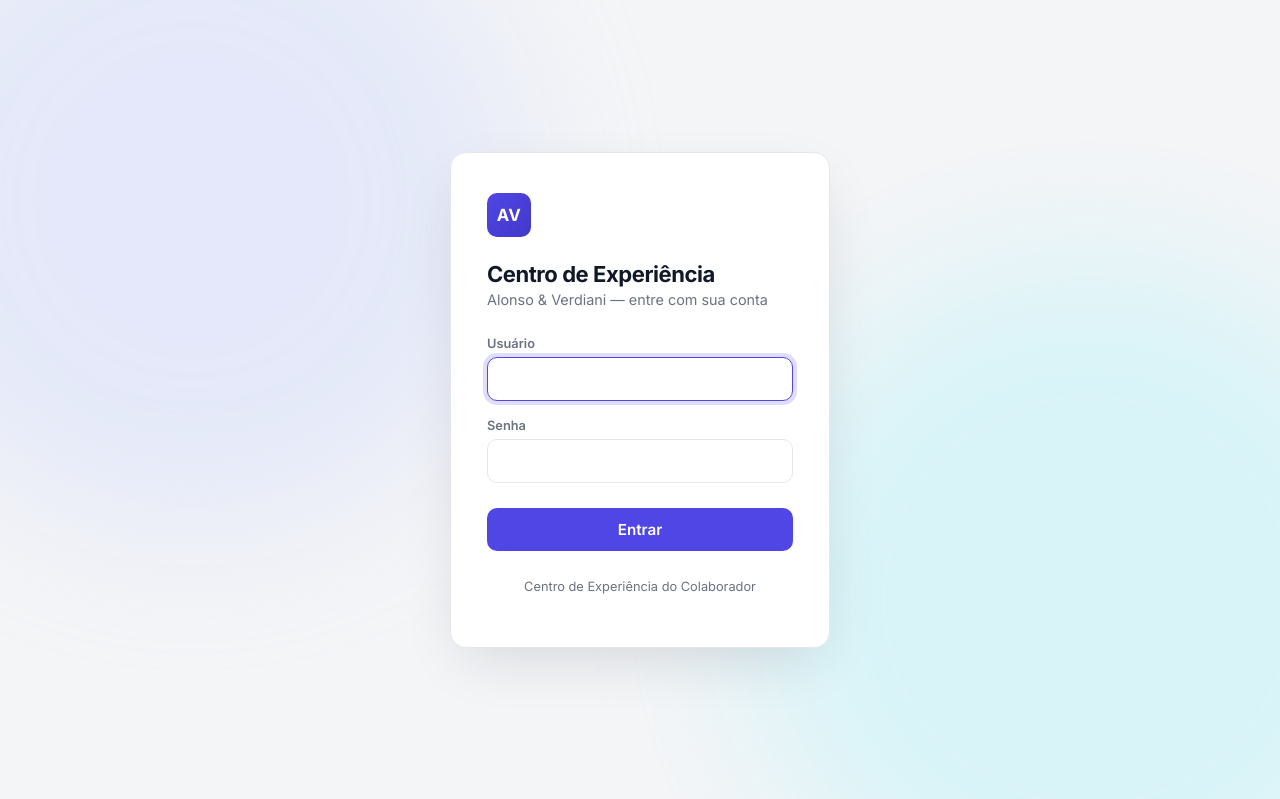
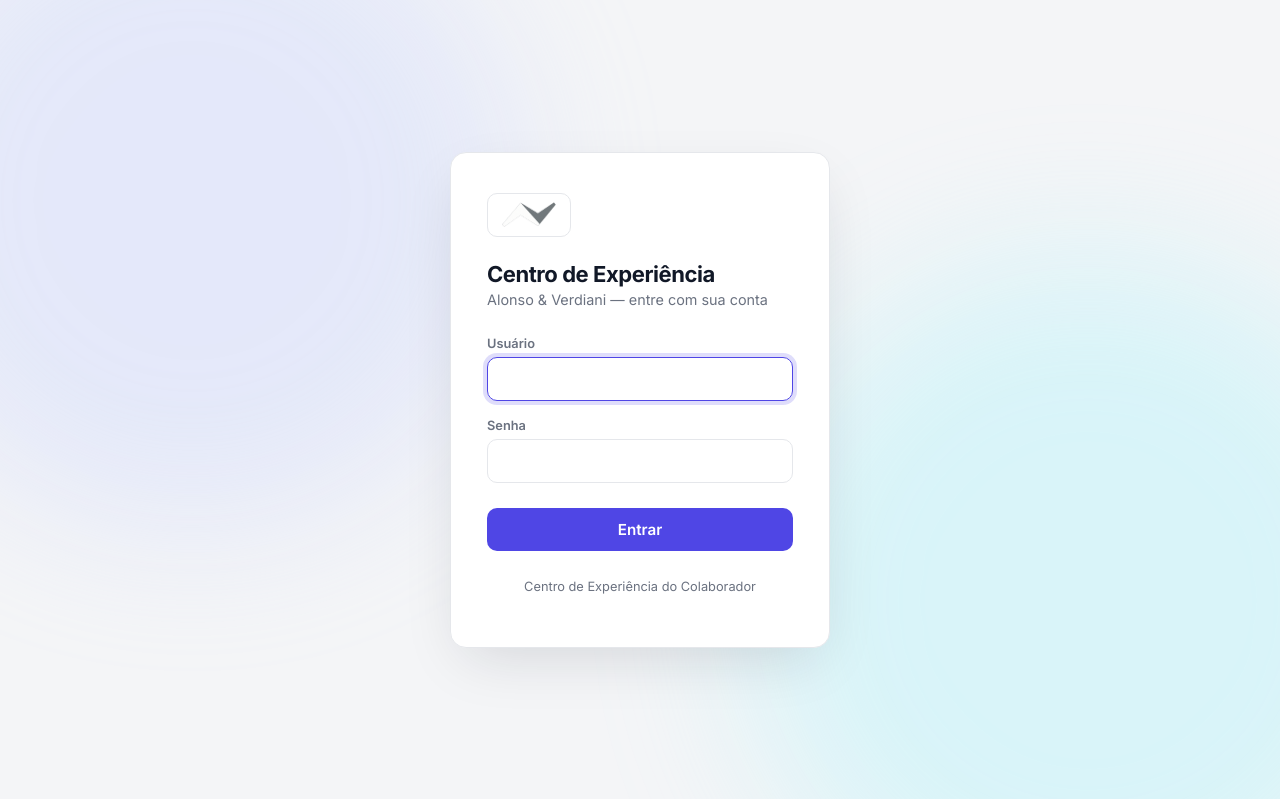
Before and after one commit to henrique-dalonso/CAAV, a FastAPI app: page /login in a window 1280 px wide; the page is wider, and only the part inside the window is pictured. Shown: the top 799 px of that part. Run offline with FastAPI, Linux system fonts and the light colour scheme.

Commit message:
Fundo em degrade unico (sem blobs) e logo real da A&V no login/home
- .fundo-degrade trocado: nada de duas manchas circulares, agora e um
  gradiente linear unico e quase imperceptivel cobrindo a tela toda -
  Henrique queria "vida" no fundo sem duas bolas visiveis competindo
  com o conteudo
- Logo real adicionada (app/plataforma/web/static/marca/logo-av.png,
  enviada pelo Henrique) - recortei so o simbolo (sem o texto "A & V
  Grupo", que ja aparece como texto normal ao lado) com Pillow, virou
  logo-av-marca.png
- Novo .selo-marca: fundo neutro (cor de cartao, nao a cor de destaque
  roxa) para a logo pousar - garante contraste nos dois modos, já que
  a marca é cinza/branca e sumiria num fundo colorido ou branco puro
- .emblema (colorido, com a cor de destaque) continua so pras iniciais
  funcionais (usuario, ferramenta) - nao e a marca do escritorio

Testado: logo carrega e aparece no login e na home, fundo novo sem
blobs, 29 testes automatizados passando.

```diff
--- a/app/plataforma/web/static/base.css
+++ b/app/plataforma/web/static/base.css
@@ -13,6 +13,8 @@
     --cor-fundo: #f4f5f7;
     --cor-fundo-blob-1: #c7d2fe;
     --cor-fundo-blob-2: #a5f3fc;
+    --cor-degrade-1: #f4f2fb;
+    --cor-degrade-2: #eef4f6;
     --cor-cartao: #ffffff;
     --cor-texto: #111827;
     --cor-texto-suave: #6b7280;
@@ -34,6 +36,8 @@
         --cor-fundo: #0b0f19;
         --cor-fundo-blob-1: #312e81;
         --cor-fundo-blob-2: #164e63;
+        --cor-degrade-1: #11142b;
+        --cor-degrade-2: #0a1520;
         --cor-cartao: #151a27;
         --cor-texto: #f3f4f6;
         --cor-texto-suave: #9ca3af;
@@ -116,41 +120,24 @@ a {
     }
 }
 
-/* Degradê estático — mesma família visual do .fundo-vivo (o login), mas
-   parado e mais discreto: dá vida pro fundo sem competir com o conteúdo.
-   Pra telas que se visitam várias vezes por dia (home, e no futuro outras
-   telas de uso frequente), onde não cabe um efeito chamativo toda hora. */
+/* Degradê estático — bem diferente do .fundo-vivo (o login) de propósito:
+   nada de manchas/círculos visíveis, só um gradiente único e contínuo,
+   quase imperceptível, cobrindo a tela inteira. Dá uma leve vida ao
+   fundo sem nunca competir com o conteúdo. Pra telas de uso frequente
+   (home, e no futuro outras), onde um efeito chamativo cansaria. */
 .fundo-degrade {
-    position: relative;
+    background: linear-gradient(
+        160deg,
+        var(--cor-degrade-1) 0%,
+        var(--cor-fundo) 45%,
+        var(--cor-degrade-2) 100%
+    );
+    background-attachment: fixed;
 }
 
-.fundo-degrade::before,
-.fundo-degrade::after {
-    content: "";
-    position: fixed;
-    width: 60vmax;
-    height: 60vmax;
-    border-radius: 50%;
-    filter: blur(110px);
-    opacity: 0.22;
-    z-index: -1;
-    pointer-events: none;
-}
-
-.fundo-degrade::before {
-    background: var(--cor-fundo-blob-1);
-    top: -25%;
-    left: -15%;
-}
-
-.fundo-degrade::after {
-    background: var(--cor-fundo-blob-2);
-    bottom: -25%;
-    right: -15%;
-}
-
-/* Emblema/monograma reaproveitável (login usa "AV", cada ferramenta
-   pode usar sua própria inicial) */
+/* Emblema/monograma reaproveitável — pra iniciais de usuário e de
+   ferramenta (essas não são a marca do escritório, só identificação
+   visual funcional, cabe cor de destaque). */
 .emblema {
     display: flex;
     align-items: center;
@@ -161,6 +148,25 @@ a {
     font-weight: 700;
     letter-spacing: 0.02em;
     flex-shrink: 0;
+}
+
+/* Selo neutro pra logo de verdade do escritório — fundo de "cartão"
+   (não a cor de destaque), garante contraste pra marca cinza/branca
+   tanto no modo claro quanto no escuro. */
+.selo-marca {
+    display: flex;
+    align-items: center;
+    justify-content: center;
+    border-radius: var(--raio-pequeno);
+    background: var(--cor-cartao);
+    border: 1px solid var(--cor-borda);
+    flex-shrink: 0;
+}
+
+.selo-marca img {
+    display: block;
+    height: 60%;
+    width: auto;
 }
 
 .botao-link {
--- a/app/plataforma/web/static/home.css
+++ b/app/plataforma/web/static/home.css
@@ -37,10 +37,9 @@ body {
     gap: 0.75rem;
 }
 
-.marca-sistema .emblema {
-    width: 38px;
+.marca-sistema-logo {
+    width: 72px;
     height: 38px;
-    font-size: 0.9rem;
 }
 
 .marca-sistema strong {
--- a/app/plataforma/web/static/login.css
+++ b/app/plataforma/web/static/login.css
@@ -32,9 +32,8 @@ body {
 }
 
 .login-marca {
-    width: 44px;
+    width: 84px;
     height: 44px;
-    font-size: 1.05rem;
     margin-bottom: 1.5rem;
 }
 
--- a/app/plataforma/web/templates/home.html
+++ b/app/plataforma/web/templates/home.html
@@ -13,7 +13,9 @@
     <div class="pagina">
         <header class="barra-superior">
             <div class="marca-sistema">
-                <div class="emblema">AV</div>
+                <div class="selo-marca marca-sistema-logo">
+                    <img src="/static/marca/logo-av-marca.png" alt="Alonso &amp; Verdiani">
+                </div>
                 <div>
                     <strong>Centro de Experiência</strong>
                     <span>Alonso &amp; Verdiani</span>
--- a/app/plataforma/web/templates/login.html
+++ b/app/plataforma/web/templates/login.html
@@ -11,7 +11,9 @@
 </head>
 <body class="fundo-vivo">
     <main class="login-cartao">
-        <div class="emblema login-marca">AV</div>
+        <div class="selo-marca login-marca">
+            <img src="/static/marca/logo-av-marca.png" alt="Alonso &amp; Verdiani">
+        </div>
 
         <h1>Centro de Experiência</h1>
         <p class="login-subtitulo">Alonso &amp; Verdiani — entre com sua conta</p>
```
Also changed, not shown: app/plataforma/web/static/marca/logo-av-marca.png (added), app/plataforma/web/static/marca/logo-av.png (added).
